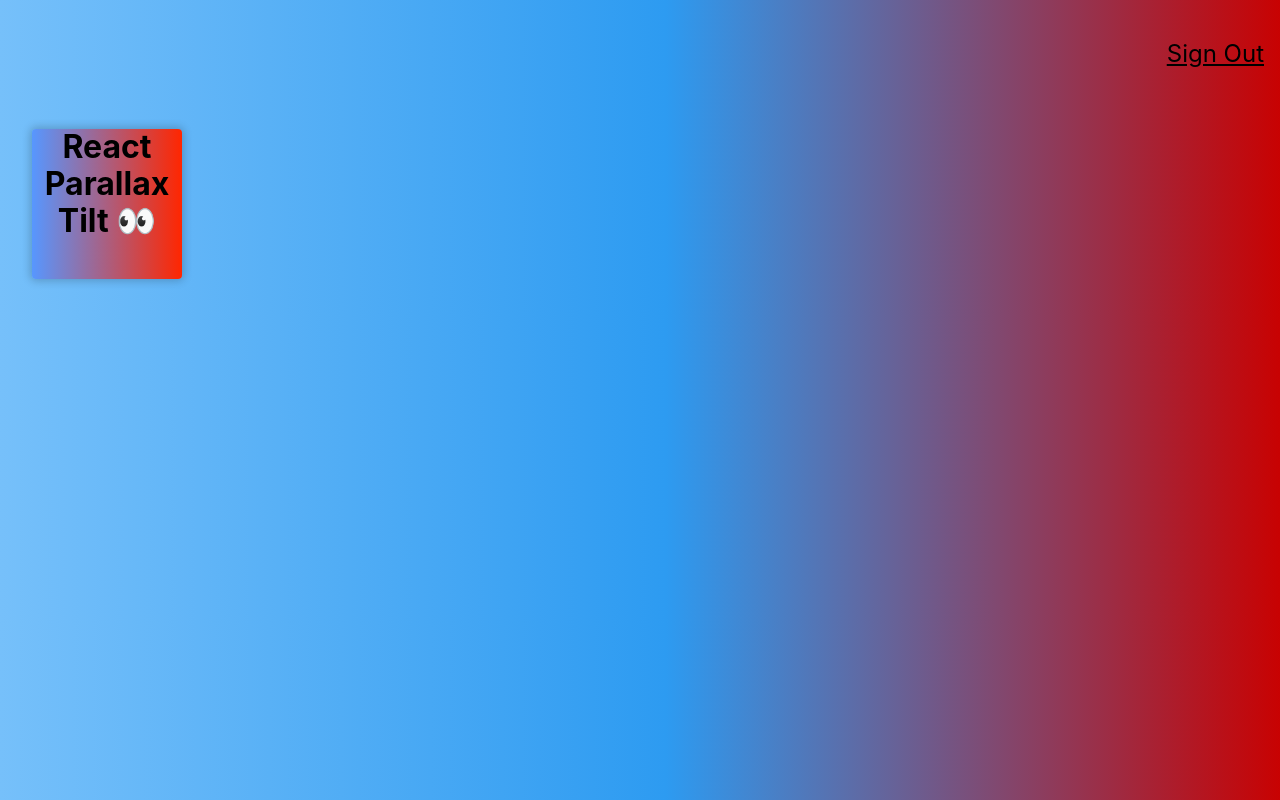
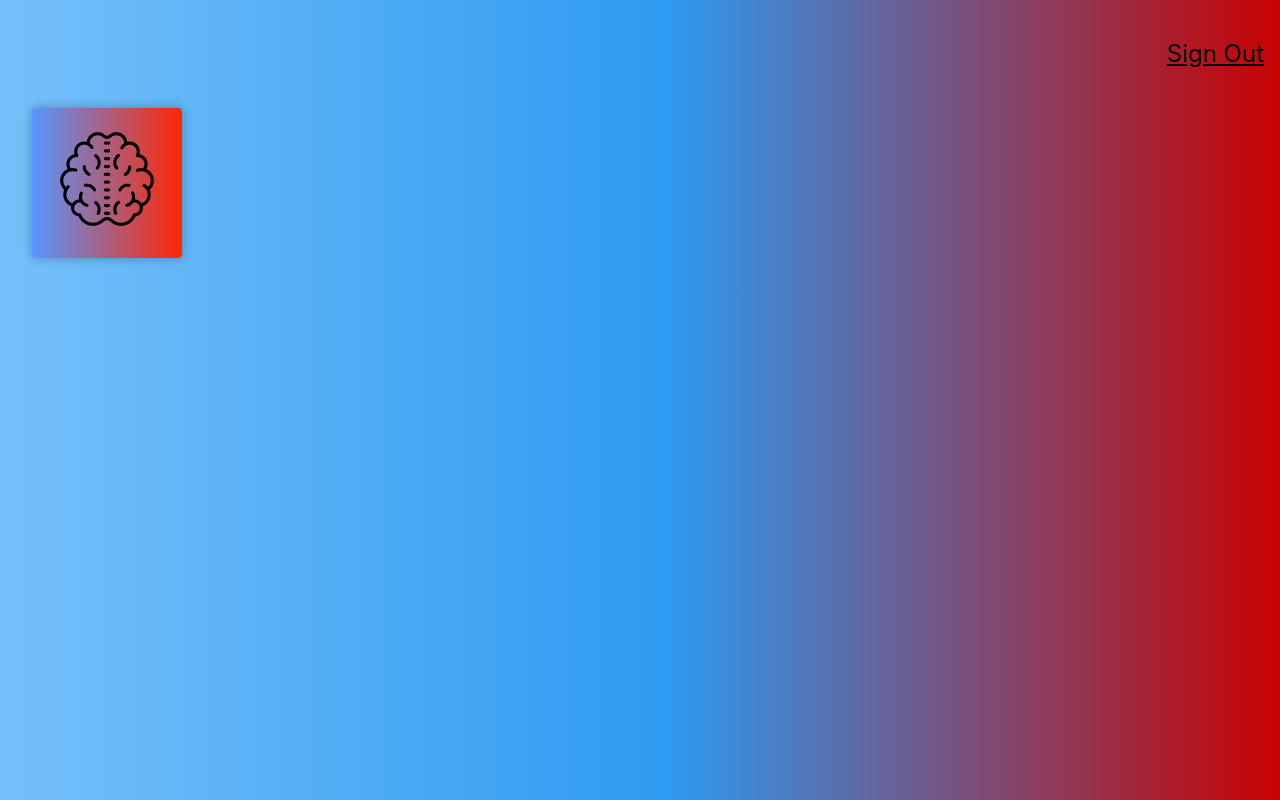
Before and after one commit to leepowe/smartbrain, a React (Create React App) app: page / in a window 1280 px wide. Built offline with nearby package versions, Linux system fonts and the light colour scheme.

Commit message:
fixed the background and increased the max tilt from looking at documentation and removed the div that was making the tilt ref the full vw

```diff
--- a/src/components/Logo/Logo.js
+++ b/src/components/Logo/Logo.js
@@ -1,14 +1,15 @@
 import React from 'react';
 import Tilt from 'react-parallax-tilt';
+import brain from './brain.png'
 import './Logo.css';
 
 const Logo = () => {
 	return (
 		<div className='ma4 mt0'>
-			<Tilt>
-				<div className='Tilt br2 shadow-2' style={{ height: '150px', width: '150px' }}>
-					<h1>React Parallax Tilt 👀</h1>
-				</div>
+			<Tilt className='Tilt br2 shadow-2' tiltMaxAngleX={50} tiltMaxAngleY={50} style={{ height: '150px', width: '150px' }}>
+                <div className='Tilt-inner pa3'>
+                    <img style={{paddingTop: '5px'}} alt='logo' src={brain}></img>
+                </div>
 			</Tilt>
 		</div>
 	);
```
Also changed, not shown: src/components/Logo/brain.png (added).
